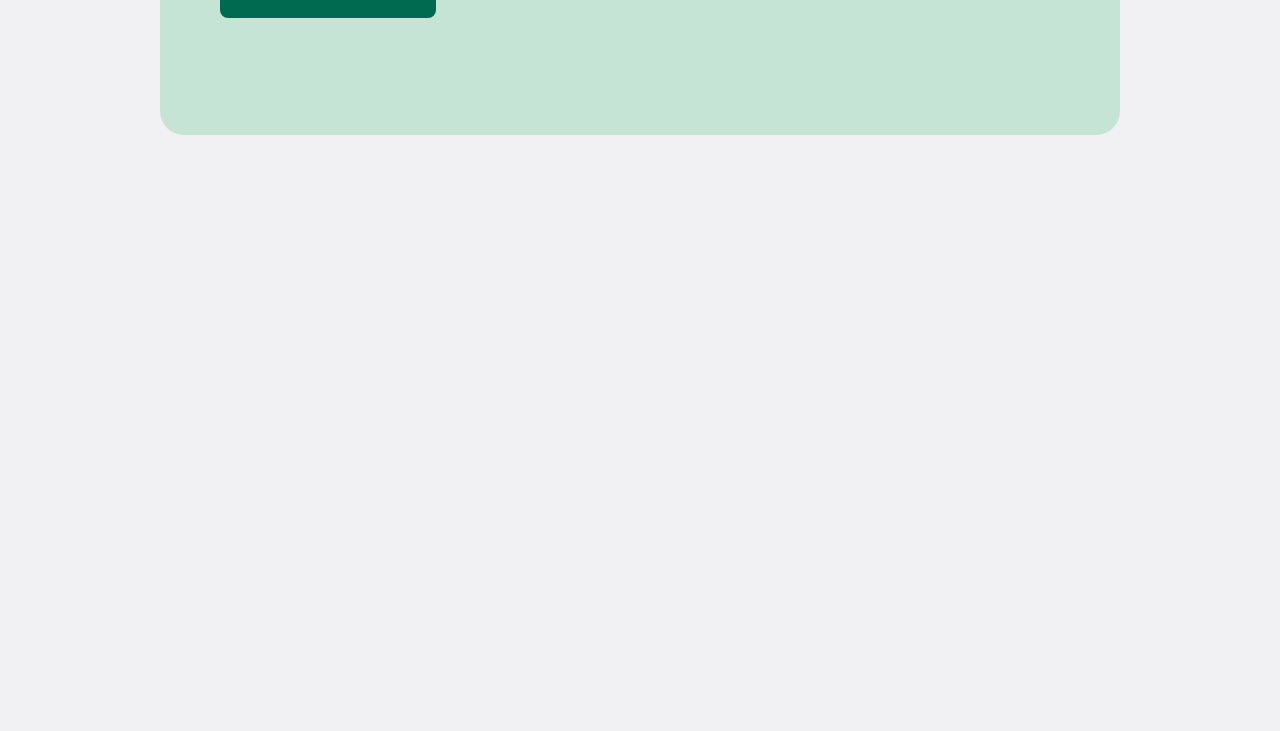
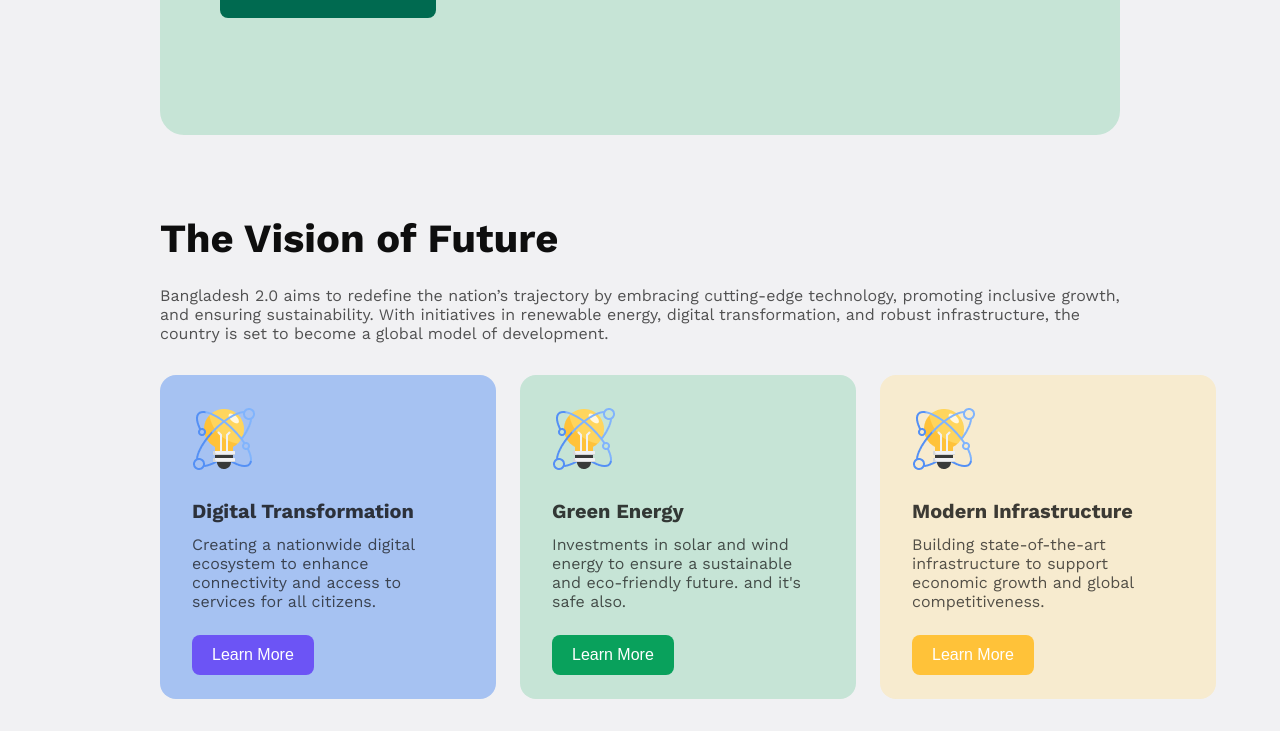
Before and after one commit to samiul-alim12/my-first-assignment, a plain HTML site: page index.html in a window 1280 px wide. Shown: the part 610-1341 px from the top of the page. Before the commit the page ends 825 px from the top, so only its background shows below. Drawn offline with nearby package versions, Linux system fonts and the light colour scheme.

Commit message:
added card

```diff
--- a/index.html
+++ b/index.html
@@ -29,6 +29,43 @@
                 <img src="assets/hero.png" alt="">
             </div>
         </section>
+        <section class="card">
+
+            <h2 class="card-titles">The Vision of Future</h2>
+            <p class="description ash">Bangladesh 2.0 aims to redefine the nation’s trajectory by embracing cutting-edge technology, promoting inclusive growth, and ensuring sustainability. With initiatives in renewable energy, digital transformation, and robust infrastructure, the country is set to become a global model of development.</p>
+            <div class="card-container">
+            <div class="first-card">
+            <div class="img">
+                    <img src="assets/card-icon.png" alt="">
+            </div>
+                <div class="details">
+                <h4 class="card-title">Digital Transformation</h4>
+                <p class="card-details ash">Creating a nationwide digital ecosystem to enhance connectivity and access to services for all citizens.</p>
+                <button class="learn-more">Learn More</button>
+            </div>
+            </div>
+                <div class="second-card">
+                <div class="img">
+                    <img src="assets/card-icon.png" alt="">
+                </div>
+                <div class="details">
+                <h4 class="card-title">Green Energy</h4>
+                <p class="card-details ash">Investments in solar and wind energy to ensure a sustainable and eco-friendly future. and it's safe also.</p>
+                <button class="learn-more second">Learn More</button>
+            </div>
+        </div>
+            <div class="third-card">
+                <div class="img">
+                    <img src="assets/card-icon.png" alt="">
+                </div>
+                <div class="details">
+                <h4 class="card-title">Modern Infrastructure</h4>
+                <p class="card-details ash">Building state-of-the-art infrastructure to support economic growth and global competitiveness.</p>
+                <button class="learn-more third">Learn More</button>
+            </div>
+        </div>
+    </div>
+        </section>
     </main>
     <footer>
 
--- a/styles/style.css
+++ b/styles/style.css
@@ -14,6 +14,11 @@ body{
 .gray{
     color: 0E0E0E;
     opacity: 50%;
+}
+.ash{
+    color: #0E0E0E;
+    opacity: 70%;
+    font-size: 16px;
 }
 .btn-share{
     background-color: #006A50;
@@ -71,3 +76,70 @@ h3{
 .imges{
     padding: 80px 60px ;
 }
+/* card style */
+.card{
+    margin:80px 160px 32px 160px;
+
+}
+.card-titles{
+    color: #0E0E0E;
+    font-weight: bold;
+    font-size: 40px;
+    margin-bottom: 24px;
+}
+.description{
+    margin-bottom: 32px;
+}
+.card-container{
+    display: flex;
+    gap: 24px;
+
+
+}
+/* 1st card */
+.first-card{
+    background-color: #A6C2F2;
+    border-radius: 16px;
+
+}
+.img{
+    padding: 32px 240px 0px 32px;
+}
+.details{
+    padding:24px 32px;
+}
+.card-title{
+    color: #0E0E0E;
+    opacity: 80%;
+    font-size: 20px;
+    font-weight: bold;
+    margin-bottom: 12px;
+}
+.learn-more{
+    margin-top: 24px;
+    background-color: #6C54F5;
+    border-style: none;
+    border-radius:8px ;
+    padding: 11px 20px;
+    font-size: 16px;
+    font-weight:700px ;
+    color: #FFFFFF;
+}
+/* 2nd card */
+.second-card{
+    background-color: #C6E4D6;
+    border-radius: 16px;
+
+}
+
+.second{
+    background-color: #09A15C;
+}
+/* 3rd card */
+.third-card{
+    background-color: #F7EBCF;
+    border-radius: 16px;
+}
+.third{
+    background-color: #FFC239;
+}
```
